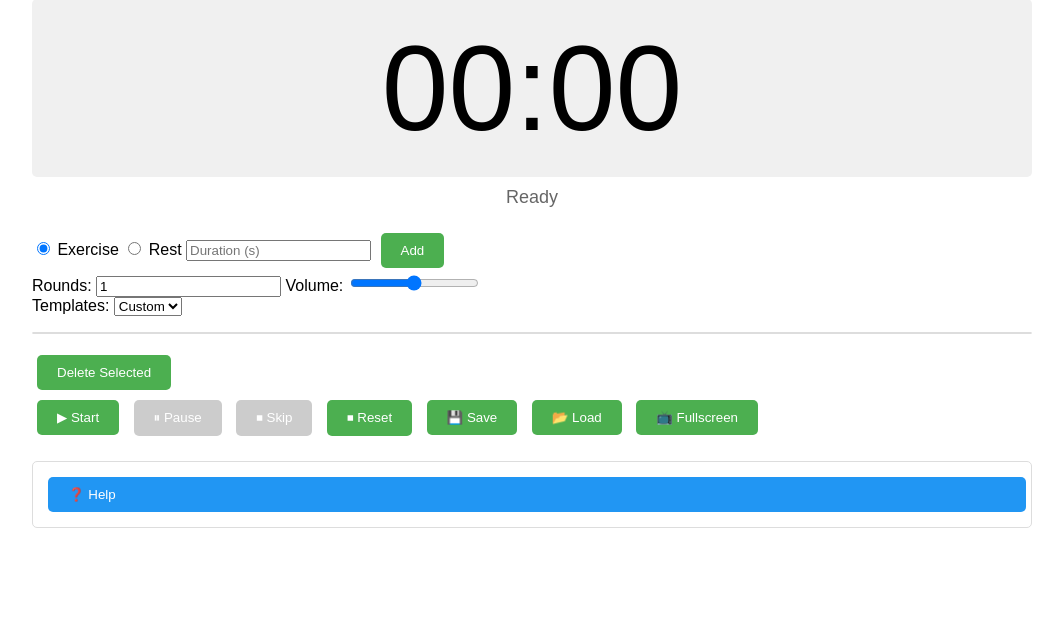
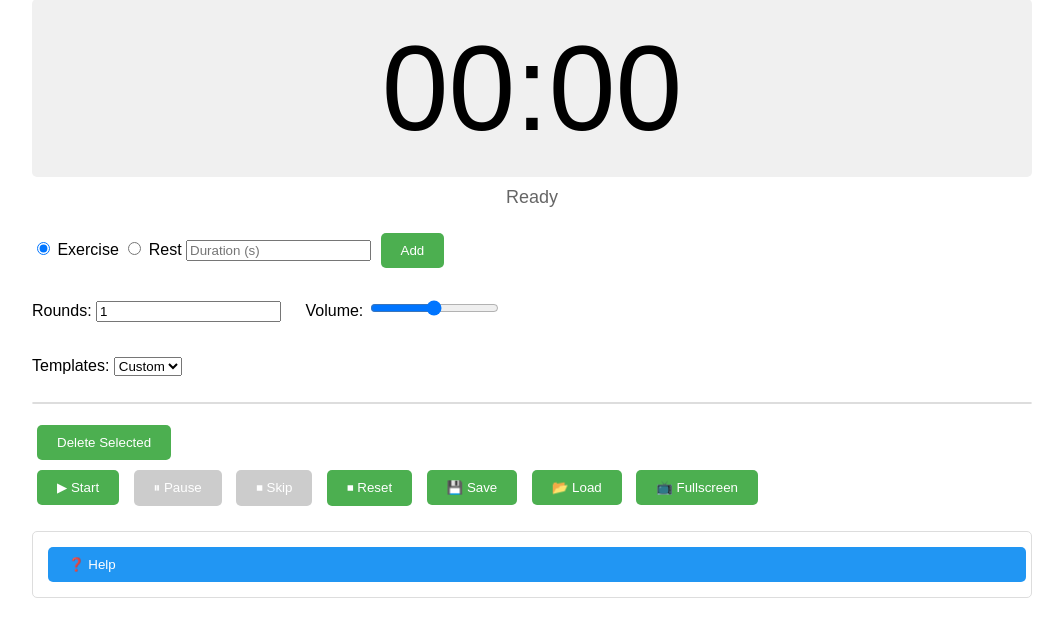
Before and after one commit to robert1994/ExerciseTimerSAMOC, a Flask app: template templates/index.html in a window 1280 px wide. Shown: the part 101-738 px from the top of the page, without its empty margins (108-1171 px from the left). Run offline with Flask 3, Linux system fonts and the light colour scheme; the template is opened without the code that fills it, so the values that code supplies are empty; parts of the project's set-up code (start-up, migrations or seed data) failed here and were passed over.

Commit message:
Exercise Timer Commit Final Version 2.0 + Kivy HTML app

```diff
--- a/templates/index.html
+++ b/templates/index.html
@@ -30,6 +30,15 @@
         }
         .controls {
             margin-top: 20px;
+        }
+        .settings-group, .template-group {
+            padding: 10px 0;
+        }
+        .settings-label {
+            margin-right: 20px;
+        }
+        .controls > div {
+            margin-bottom: 15px;
         }
         button {
             padding: 10px 20px;
@@ -119,13 +128,13 @@
                 <button onclick="addSection()">Add</button>
             </div>
 
-            <div>
-                <label>Rounds: <input type="number" id="rounds" value="1" min="1"></label>
-                <label>Volume: <input type="range" id="volume" min="0" max="100" value="50"></label>
+            <div class="settings-group">
+                <label class="settings-label">Rounds: <input type="number" id="rounds" value="1" min="1"></label>
+                <label class="settings-label">Volume: <input type="range" id="volume" min="0" max="100" value="50"></label>
             </div>
 
-            <div>
-                <label>Templates:
+            <div class="template-group">
+                <label class="settings-label">Templates:
                     <select id="template" onchange="loadBuiltinTemplate()">
                         <option value="Custom">Custom</option>
                         {% for template in templates %}
```
